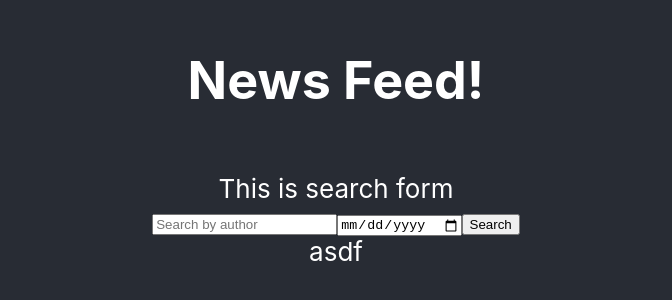
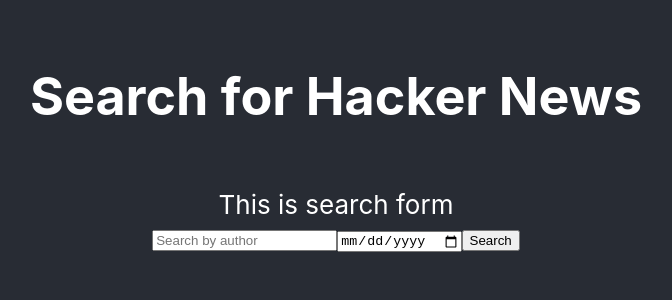
Before and after one commit to RyanPearson51/hacker-news-clone, a React (Create React App) app: page / in a window 1280 px wide. Shown: the part 246-546 px from the top of the page, without its empty margins (304-976 px from the left). Built offline with nearby package versions, Linux system fonts and the light colour scheme.

Commit message:
date almost figured out; converts to seconds, but doesn't match API

```diff
--- a/src/App.js
+++ b/src/App.js
@@ -6,138 +6,104 @@
 import './App.css';
 
 let url = ''
-// let author = ''
-let authorInput = false
+let authorInput = ""
+let dateInput = ""
+
 function App () {
 
-  //I went for generic state, setState,
-  //bc I'm hoping we will only need to do this once?
+  // const epochDate = new Date("20031980").getTime()
+  // console.log(epochDate)
+
+  //this is for author, even though it's called state
   const [state, setState] = useState([])
+  //date data/ state
+  const [searchDate, setSearchDate] = useState([])
+  //data that are sent to Articles.js to be rendered
+  //as a results list
   const [articleData, setArticleData] = useState([])
 
-  // useEffect(() => {
-  //   console.log('I mounted')
-  //   fetch(url)
-  //   .then((res)=>res.json())
-  //   .then((data)=> setState(data))
-  // }, [])
 
 
 
    const search = (event) => {
+    event.preventDefault();
+    //if dateInput exists, search by date URL
+    //if authorInput exists, search by author URL
+    //NEED TO: deal with errors?
+    if (dateInput){
+      //convert date input into a date in seconds
+      const dateToSeconds = new Date(dateInput).getTime()
+      console.log("dateToSeconds: ", dateToSeconds)
 
-    event.preventDefault();
-    console.log("state in search() upon submit: ", state)
-    console.log("url in search(): ", url)
-    console.log("authorInput: ", authorInput)
-    if (authorInput === true ){
-    url = `https://hn.algolia.com/api/v1/search?tags=story,author_${state}`
+      //reduce date in seconds to string of 10
+      //to match api db
+      //this is labeled startOfDay because it has the date in seconds
+      //for only the date, not the date and a time
+      const startOfDay = dateToSeconds.toString().slice(0,10);
+
+      //because the API db has the exact date and time in seconds
+      //and we only have the start of the day
+      //this calculates the end of the day
+      const endOfDay = (startOfDay + 86400)
+
+      //search for dates between the start and end of the date input
+      url = `http://hn.algolia.com/api/v1/search_by_date?tags=story&numericFilters=created_at_i>=${startOfDay}&&<${endOfDay}`
+      //reset the input to blank
+      // dateInput = ''
+    }else if(authorInput){
+      url = `https://hn.algolia.com/api/v1/search?tags=story,author_${state}`
     }
-    console.log("url: ", url)
+
+    //fetch all stories that match the criteria
+    //based on the url
     fetch(url)
    .then((res)=>res.json())
    .then((data)=> setArticleData(data))
    console.log("articleData in search(): ", articleData)
-
-     //this is assigning the author input to the variable author,
-     //but I haven't gotten or don't know how authorInput was obtained
-     // const author = this.state.authorInput;
-     //   const date = this.state.dateInSeconds;
-
-     //just to test accessing the API
-    //  url = 'http://hn.algolia.com/api/v1/items/1'
-     //   if(author) {
-     //nope, this gets error "Cannot read property "type" of undefined"
-     //console.log("calling useEffect in search():  ", useEffect())
-   //   } else if(date) {
-   //     url=`http://hn.algolia.com/api/v1/search_by_date?tags=story&numericFilters=created_at_i>${date}`
-   //   } else {
-   //     alert("Please enter search criteria in at least one input");
-   //   }
-
-
    }
 
   const handleChange = (event) => {
     event.preventDefault();
-    // console.log("event.target.name in handleChange()", event.target.name)
-    setState(event.target.value)
-
-    // console.log("author in handleChange: ", author)
-  if (event.target.name === "authorInput") {
-    console.log("the input is authorInput")
-    authorInput = true
-    console.log("authorInput in handleChange()", authorInput)
-  }
-
-    // if (event.target.name === "authorInput"){
-    //   console.log("this is an author input")
-    //   let authorInput = setState(event.target.value)
-    //   return authorInput
-    // }
-
-
-    // console.log("event.target.value in handleChange(): ", event.target.value )
-    // const epochDate = new Date(event.target.value).getTime();
-    // const searchDate = epochDate.toString().slice(0,10);
-    // this.setState({
-    //   [event.target.name]: event.target.value,
-    //   dateInSeconds: searchDate
-    // })
+    //set the state for the data
+    //based on which input has data
+    if (event.target.name === "authorInput") {
+      setState(event.target.value)
+      console.log("the input is authorInput")
+      authorInput = event.target.value
+      console.log("authorInput in handleChange()", authorInput)
+    } else if (event.target.name === "dateInput") {
+      setSearchDate(event.target.value)
+      console.log("the input is dateInput")
+      dateInput = event.target.value
+    }
   }
 
     return  (
       <div className="App">
         <header className="App-header">
-          <h1>News Feed!</h1>
-          {/* I think, instead of mapping over data here
-          this will just be the Search Form object
-          e.g., < SearchForm/>
-          with state passed as a prop?
-          bc on the Search Form, we don't need to loop over data
-          the loop only happens when something is searched for
-          which will be the Articles component */}
-
+          <h1>Search for Hacker News</h1>
           <p>This is search form
-            <SearchForm state={state} handleChange={handleChange}  search={search} url={url}/>
-            {/* This is just copy-pasted from the OOP version
-              <SearchForm
-            search={this.search}
-            handleChange={this.handleChange}
-            authorInput={this.state.authorInput}
-            dateInput={this.state.dateInput}
-            />
-            */}
+            <SearchForm state={state} authorInput ={authorInput} searchDate={searchDate} handleChange={handleChange}  search={search} url={url}/>
             <Articles articleData={articleData} />
           </p>
 
         </header>
       </div>
     )
+
+}
+//crap I don't think we need, taken out of context so it's probably useless, anyway, but I hate to delete things:
+ // useEffect(() => {
+  //   console.log('I mounted')
+  //   fetch(url)
+  //   .then((res)=>res.json())
+  //   .then((data)=> setState(data))
+  // }, [])
   //this works with the beer API :)
   // useEffect(()=> {
   //   console.log('I updated')
   //   console.log("state in testing useEffect: ", state)
   // }, [state])
-
-  //I think the FP equivalent is
-  //const [state, setState] = useState([])
-  //but I'm not certain
-  //so I'm saving this for reference:
-  // state = {
-  //       keywordInput: '',
-  //       authorInput: '',
-  //       dateInput: '',
-  //       dateInSeconds: '',
-  //       relatedArticles: []
-  // }
-
-
-
-
-
-
-}
 
 
 //----------------OOP version of App.js pg------------------------------
--- a/src/components/Articles.js
+++ b/src/components/Articles.js
@@ -2,10 +2,10 @@
 //import Article from './Article'
 
  const Articles = (props) => {
-   console.log("articleData in Articles: ", props.articleData)
+ console.log("articleData in Articles: ", props.articleData)
     return (
       <div>
-        asdf
+
         {/* {props.relatedArticles.map(Article => (
           <div className="story-container" key={Article.objectID}>
             <h4 style={{margin: "5px"}}>{Article.title}</h4>
--- a/src/components/SearchForm.js
+++ b/src/components/SearchForm.js
@@ -1,28 +1,29 @@
 import React,{useEffect, useState}  from 'react'
 
 
-const SearchForm = (props) => {
-  console.log("state passed as props to SearchForm props.state: ", props.state)
+const SearchForm = ({state, authorInput, searchDate, handleChange, search}) => {
+  console.log("state passed as props to SearchForm state: ", state)
+  console.log("searchDate passed as props to SearchForm: ", searchDate)
    //console.log("articleData passed as props to SearchForm props.state: ", props.articleData)
 
 
   return (
     <div>
-      <form onSubmit={props.search}>
+      <form onSubmit={search}>
         <input
           name="authorInput"
           type="text"
           //value={props.authorInput}
-          value={props.state}
+          value={authorInput}
           //onChange={props.handleChange}
-          onChange={props.handleChange}
+          onChange={handleChange}
           placeholder="Search by author"
         />
         <input
           name="dateInput"
           type="date"
-          value={props.dateInput}
-          onChange={props.handleChange}
+          // value={searchDate}
+          onChange={handleChange}
         />
         <button type="submit">Search</button>
       </form>
```
